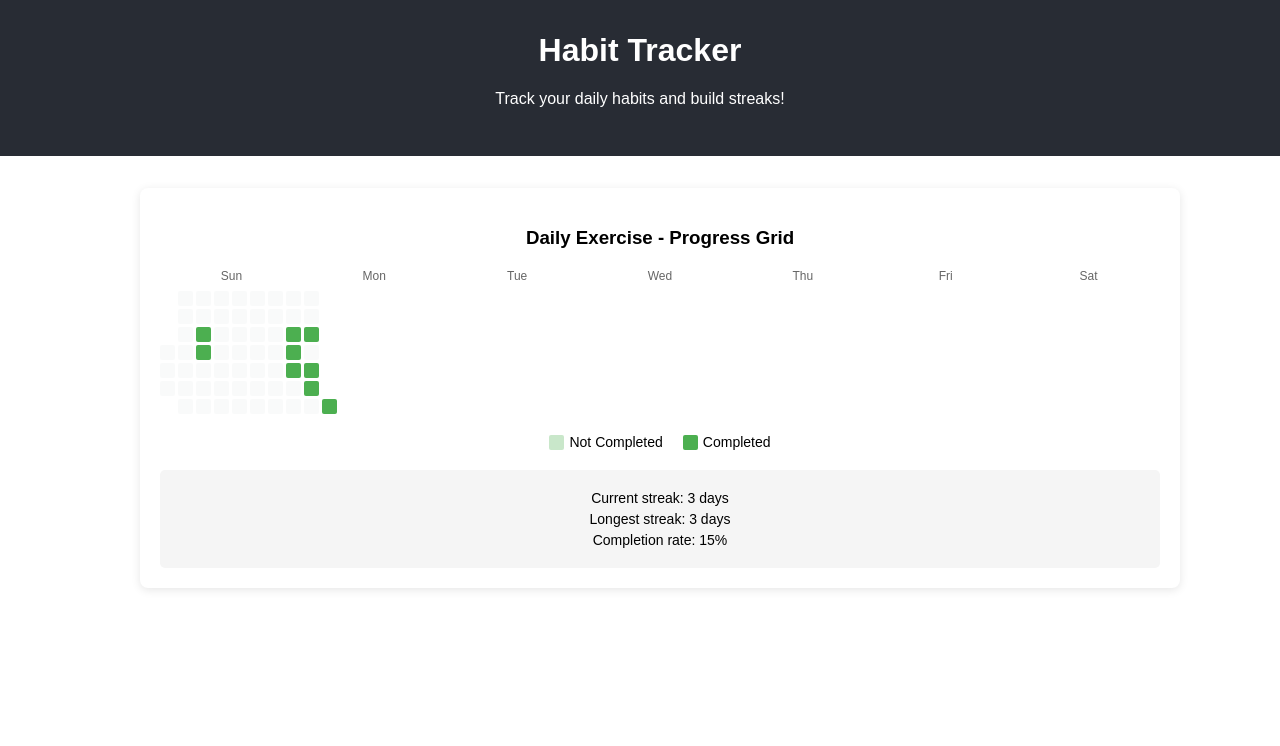
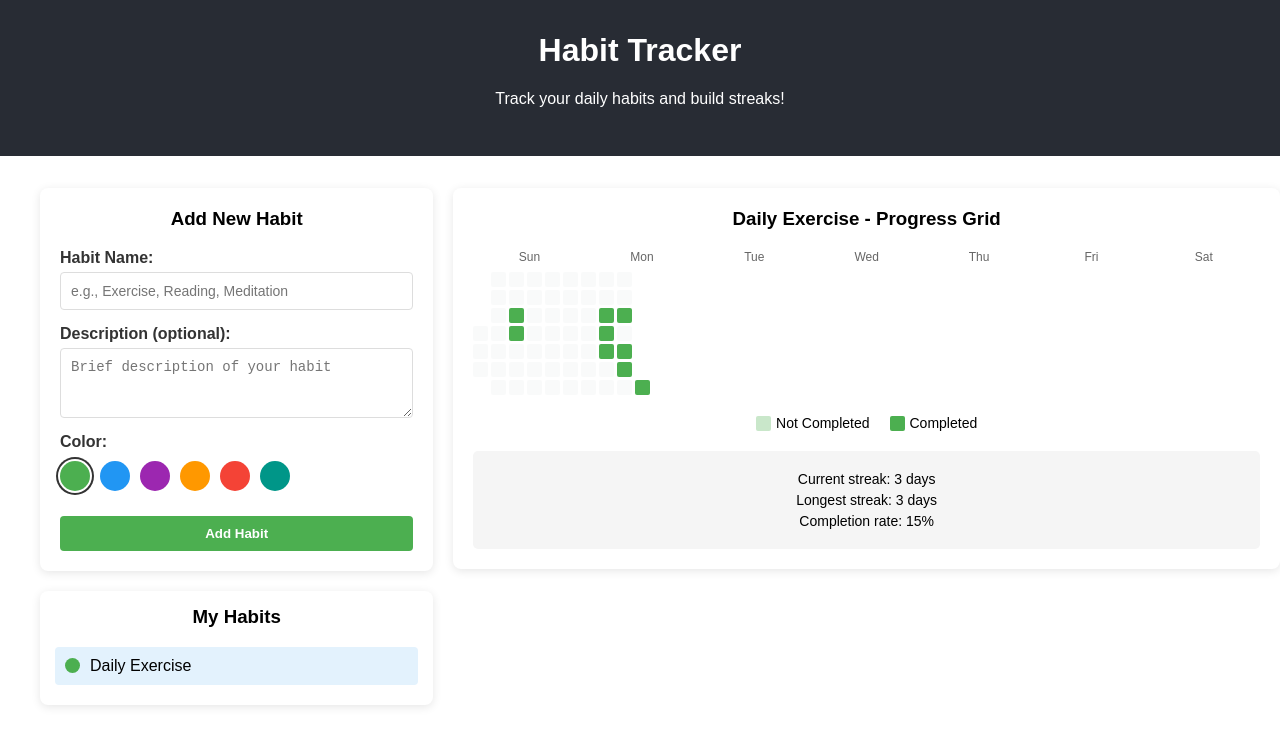
Before and after one commit to kensho-pilkey/habit-tracker, a React (Create React App) app: page / in a window 1280 px wide. Shown: the top 746 px of the page. Built offline with nearby package versions, Linux system fonts and the light colour scheme.

Commit message:
Add habit form functionality and integrate with existing code

```diff
--- a/src/App.css
+++ b/src/App.css
@@ -11,11 +11,80 @@
 }
 
 .App-main {
-  max-width: 1000px;
+  max-width: 1200px;
   margin: 0 auto;
   padding: 0 1rem 3rem;
 }
 
-h1 {
+.app-layout {
+  display: flex;
+  gap: 20px;
+}
+
+.form-container {
+  flex: 1;
+  min-width: 300px;
+}
+
+.grid-container {
+  flex: 2;
+}
+
+.habits-list {
+  margin-top: 20px;
+  background-color: white;
+  border-radius: 8px;
+  box-shadow: 0 2px 10px rgba(0, 0, 0, 0.1);
+  padding: 15px;
+}
+
+.habit-item {
+  display: flex;
+  align-items: center;
+  padding: 10px;
+  margin: 5px 0;
+  border-radius: 4px;
+  cursor: pointer;
+  transition: background-color 0.2s;
+  text-align: left;
+}
+
+.habit-item:hover {
+  background-color: #f5f5f5;
+}
+
+.habit-item.selected {
+  background-color: #e3f2fd;
+}
+
+.habit-color {
+  width: 15px;
+  height: 15px;
+  border-radius: 50%;
+  margin-right: 10px;
+}
+
+.select-habit-message {
+  padding: 40px;
+  text-align: center;
+  background-color: #f9f9f9;
+  border-radius: 8px;
+  color: #666;
+  font-style: italic;
+}
+
+h1, h2, h3 {
   margin-top: 0;
 }
+
+/* Mobile responsiveness */
+@media (max-width: 768px) {
+  .app-layout {
+    flex-direction: column;
+  }
+
+  .form-container,
+  .grid-container {
+    width: 100%;
+  }
+}
--- a/src/App.js
+++ b/src/App.js
@@ -1,32 +1,91 @@
 import React, { useState } from 'react';
 import './App.css';
 import HabitGrid from './components/HabitGrid';
+import HabitForm from './components/HabitForm';
 
 function App() {
-  // Sample habit data for testing
-  const [testHabit] = useState({
+  // State for habits
+  const [habits, setHabits] = useState([
+    {
       id: 1,
       name: "Daily Exercise",
       description: "30 minutes of exercise each day",
       color: "#4CAF50",
       trackedDays: {
-      // Add some sample completed days (today and a few days ago)
-      "2025-03-01": true,  // Today
-      "2025-02-28": true,  // Yesterday
-      "2025-02-27": true,  // Day before yesterday
-      "2025-02-25": true,  // With a gap
+        "2025-03-01": true,
+        "2025-02-28": true,
+        "2025-02-27": true,
+        "2025-02-25": true,
         "2025-02-20": true,
         "2025-02-19": true,
         "2025-02-18": true,
         "2025-01-15": true,
         "2025-01-14": true,
       }
+    }
+  ]);
+
+  // State for selected habit (for editing and viewing grid)
+  const [selectedHabit, setSelectedHabit] = useState(habits[0]);
+
+  // Add a new habit
+  const handleAddHabit = (newHabit) => {
+    // Create new habit with ID and empty trackedDays
+    const habitToAdd = {
+      ...newHabit,
+      id: Date.now() // Simple unique ID generation
+    };
+
+    setHabits([...habits, habitToAdd]);
+  };
+
+  // Update an existing habit
+  const handleUpdateHabit = (updatedHabit) => {
+    setHabits(
+      habits.map(habit =>
+        habit.id === updatedHabit.id ? updatedHabit : habit
+      )
+    );
+    setSelectedHabit(updatedHabit);
+  };
+
+  // Toggle a day for a habit (completed/not completed)
+  const handleToggleDay = (habitId, dateKey) => {
+    const updatedHabits = habits.map(habit => {
+      if (habit.id === habitId) {
+        const updatedTrackedDays = { ...habit.trackedDays };
+
+        if (updatedTrackedDays[dateKey]) {
+          delete updatedTrackedDays[dateKey]; // Remove if already tracked
+        } else {
+          updatedTrackedDays[dateKey] = true; // Add if not tracked
+        }
+
+        const updatedHabit = {
+          ...habit,
+          trackedDays: updatedTrackedDays
+        };
+
+        // Also update selectedHabit if this is the one being modified
+        if (selectedHabit && selectedHabit.id === habitId) {
+          setSelectedHabit(updatedHabit);
+        }
+
+        return updatedHabit;
+      }
+      return habit;
     });
 
-  // Function to toggle a day's completion status
-  const handleToggleDay = (habitId, dateKey) => {
-    console.log(`Toggled: Habit #${habitId}, Date: ${dateKey}`);
-    // In a real app, this would update the habit state
+    setHabits(updatedHabits);
+  };
+
+  // Handle form submission (add or update)
+  const handleSubmitForm = (habitData) => {
+    if (habitData.id) {
+      handleUpdateHabit(habitData);
+    } else {
+      handleAddHabit(habitData);
+    }
   };
 
   return (
@@ -37,10 +96,45 @@ function App() {
       </header>
 
       <main className="App-main">
+        <div className="app-layout">
+          <div className="form-container">
+            <HabitForm
+              onSubmit={handleSubmitForm}
+              habit={null} // Set to null for new habit, or a habit object for editing
+              onCancel={() => setSelectedHabit(null)}
+            />
+
+            <div className="habits-list">
+              <h3>My Habits</h3>
+              {habits.map(habit => (
+                <div
+                  key={habit.id}
+                  className={`habit-item ${selectedHabit && selectedHabit.id === habit.id ? 'selected' : ''}`}
+                  onClick={() => setSelectedHabit(habit)}
+                >
+                  <div
+                    className="habit-color"
+                    style={{ backgroundColor: habit.color }}
+                  ></div>
+                  <div className="habit-name">{habit.name}</div>
+                </div>
+              ))}
+            </div>
+          </div>
+
+          <div className="grid-container">
+            {selectedHabit ? (
               <HabitGrid
-          habit={testHabit}
+                habit={selectedHabit}
                 onToggleDay={handleToggleDay}
               />
+            ) : (
+              <div className="select-habit-message">
+                Select a habit to view its grid
+              </div>
+            )}
+          </div>
+        </div>
       </main>
     </div>
   );
--- a/src/components/HabitForm.css
+++ b/src/components/HabitForm.css
@@ -0,0 +1,112 @@
+.habit-form-container {
+    background-color: white;
+    border-radius: 8px;
+    box-shadow: 0 2px 10px rgba(0, 0, 0, 0.1);
+    padding: 20px;
+    margin-bottom: 20px;
+  }
+
+  .habit-form {
+    display: flex;
+    flex-direction: column;
+    gap: 15px;
+  }
+
+  .form-group {
+    display: flex;
+    flex-direction: column;
+    text-align: left;
+  }
+
+  .form-group label {
+    margin-bottom: 5px;
+    font-weight: bold;
+    color: #333;
+  }
+
+  .form-group input,
+  .form-group textarea {
+    padding: 10px;
+    border: 1px solid #ddd;
+    border-radius: 4px;
+    font-size: 14px;
+  }
+
+  .form-group input:focus,
+  .form-group textarea:focus {
+    outline: none;
+    border-color: #4CAF50;
+    box-shadow: 0 0 0 2px rgba(76, 175, 80, 0.2);
+  }
+
+  .color-options {
+    display: flex;
+    gap: 10px;
+    margin-top: 5px;
+  }
+
+  .color-option {
+    width: 30px;
+    height: 30px;
+    border-radius: 50%;
+    cursor: pointer;
+    transition: transform 0.2s;
+  }
+
+  .color-option:hover {
+    transform: scale(1.1);
+  }
+
+  .color-option.selected {
+    box-shadow: 0 0 0 2px white, 0 0 0 4px #333;
+  }
+
+  .form-actions {
+    display: flex;
+    gap: 10px;
+    margin-top: 10px;
+  }
+
+  .submit-button {
+    padding: 10px 20px;
+    background-color: #4CAF50;
+    color: white;
+    border: none;
+    border-radius: 4px;
+    cursor: pointer;
+    font-weight: bold;
+    flex: 1;
+  }
+
+  .submit-button:hover {
+    background-color: #3e8e41;
+  }
+
+  .cancel-button {
+    padding: 10px 20px;
+    background-color: #f1f1f1;
+    color: #333;
+    border: none;
+    border-radius: 4px;
+    cursor: pointer;
+    font-weight: bold;
+  }
+
+  .cancel-button:hover {
+    background-color: #ddd;
+  }
+
+  /* Mobile responsiveness */
+  @media (max-width: 768px) {
+    .habit-form-container {
+      padding: 15px;
+    }
+
+    .form-actions {
+      flex-direction: column;
+    }
+
+    .color-options {
+      flex-wrap: wrap;
+    }
+  }
--- a/src/components/HabitForm.js
+++ b/src/components/HabitForm.js
@@ -0,0 +1,146 @@
+import React, { useState, useEffect } from 'react';
+import './HabitForm.css';
+
+const HabitForm = ({ onSubmit, habit, onCancel }) => {
+  // Form state
+  const [formData, setFormData] = useState({
+    id: null,
+    name: '',
+    description: '',
+    color: '#4CAF50'
+  });
+
+  // Available colors for habits
+  const colorOptions = [
+    { name: 'Green', value: '#4CAF50' },
+    { name: 'Blue', value: '#2196F3' },
+    { name: 'Purple', value: '#9C27B0' },
+    { name: 'Orange', value: '#FF9800' },
+    { name: 'Red', value: '#F44336' },
+    { name: 'Teal', value: '#009688' }
+  ];
+
+  // Update form when habit prop changes (for editing)
+  useEffect(() => {
+    if (habit) {
+      setFormData({
+        id: habit.id,
+        name: habit.name,
+        description: habit.description,
+        color: habit.color
+      });
+    } else {
+      // Reset form for new habit
+      setFormData({
+        id: null,
+        name: '',
+        description: '',
+        color: '#4CAF50'
+      });
+    }
+  }, [habit]);
+
+  // Handle input changes
+  const handleChange = (e) => {
+    const { name, value } = e.target;
+    setFormData({
+      ...formData,
+      [name]: value
+    });
+  };
+
+  // Handle form submission
+  const handleSubmit = (e) => {
+    e.preventDefault();
+
+    // Basic validation
+    if (!formData.name.trim()) {
+      alert('Please enter a habit name');
+      return;
+    }
+
+    // Pass form data to parent component
+    onSubmit({
+      ...formData,
+      trackedDays: habit ? habit.trackedDays : {}
+    });
+
+    // Reset form if not editing
+    if (!habit) {
+      setFormData({
+        id: null,
+        name: '',
+        description: '',
+        color: '#4CAF50'
+      });
+    }
+  };
+
+  return (
+    <div className="habit-form-container">
+      <h3>{habit ? 'Edit Habit' : 'Add New Habit'}</h3>
+
+      <form onSubmit={handleSubmit} className="habit-form">
+        <div className="form-group">
+          <label htmlFor="habitName">Habit Name:</label>
+          <input
+            type="text"
+            id="habitName"
+            name="name"
+            value={formData.name}
+            onChange={handleChange}
+            placeholder="e.g., Exercise, Reading, Meditation"
+            maxLength="50"
+            required
+          />
+        </div>
+
+        <div className="form-group">
+          <label htmlFor="habitDescription">Description (optional):</label>
+          <textarea
+            id="habitDescription"
+            name="description"
+            value={formData.description}
+            onChange={handleChange}
+            placeholder="Brief description of your habit"
+            maxLength="200"
+            rows="3"
+          ></textarea>
+        </div>
+
+        <div className="form-group">
+          <label>Color:</label>
+          <div className="color-options">
+            {colorOptions.map(color => (
+              <div
+                key={color.value}
+                className={`color-option ${formData.color === color.value ? 'selected' : ''}`}
+                style={{ backgroundColor: color.value }}
+                onClick={() => setFormData({ ...formData, color: color.value })}
+                title={color.name}
+              ></div>
+            ))}
+          </div>
+        </div>
+
+        <div className="form-actions">
+          <button type="submit" className="submit-button">
+            {habit ? 'Update Habit' : 'Add Habit'}
+          </button>
+
+          {habit && (
+            <button
+              type="button"
+              className="cancel-button"
+              onClick={onCancel}
+            >
+              Cancel
+            </button>
+          )}
+        </div>
+      </form>
+    </div>
+  );
+};
+
+export default HabitForm;
```
Lines whose indentation alone changed are shown as unchanged.
